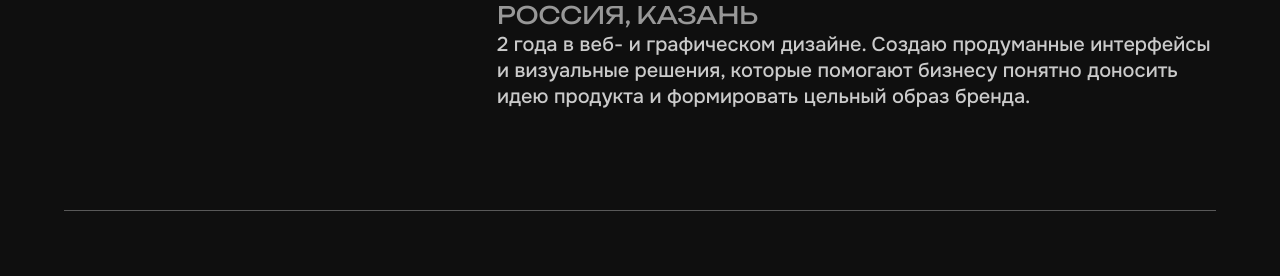
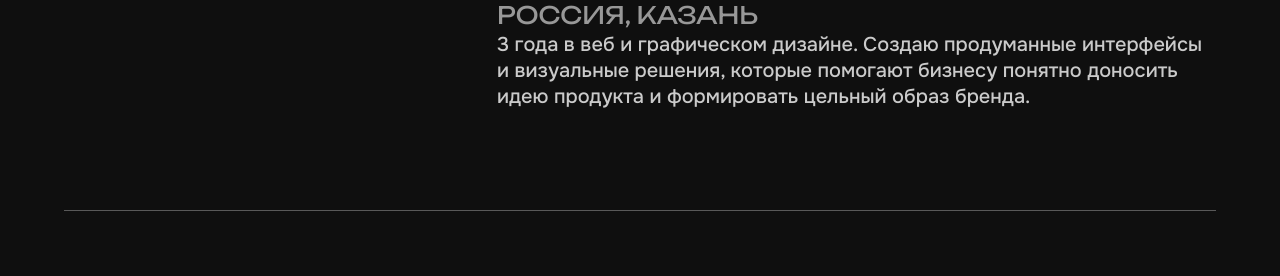
Before and after one commit to Promerser/portfolio, a plain HTML site: page about.html in a window 1280 px wide. Shown: the part 524-800 px from the top of the page. Drawn offline with Linux system fonts and the light colour scheme.

Commit message:
about: 3 года опыта в веб и графическом дизайне

```diff
--- a/about.html
+++ b/about.html
@@ -143,7 +143,7 @@
           <h1>ВЕБ-ДИЗАЙНЕР &amp; ГРАФИЧЕСКИЙ ДИЗАЙНЕР</h1>
           <p class="about_city">РОССИЯ, КАЗАНЬ</p>
           <p>
-            2 года в веб- и графическом дизайне. Создаю продуманные интерфейсы и
+            3 года в веб и графическом дизайне. Создаю продуманные интерфейсы и
             визуальные решения, которые помогают бизнесу понятно доносить идею
             продукта и формировать цельный образ бренда.
           </p>
```
